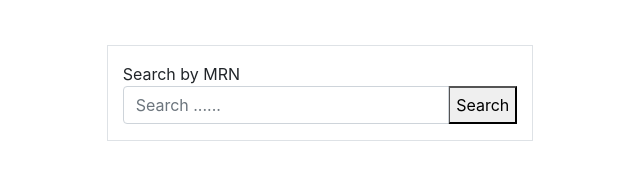
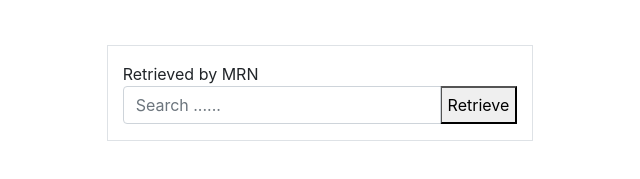
Before and after one commit to Digital-Maritime-Consultancy/MRR-demo-page, a plain HTML site: page index.html in a window 1280 px wide. Shown: the part 329-508 px from the top of the page, 320-960 px from the left. Drawn offline with nearby package versions, Linux system fonts and the light colour scheme.

Commit message:
from 'search' to 'retrieve'

```diff
--- a/index.html
+++ b/index.html
@@ -26,11 +26,11 @@
   </div>
 
   <div class="col-md-4 offset-md-4 mt-5 border border-fail pt-3">
-    <span>Search by MRN</span>
+    <span>Retrieved by MRN</span>
   <div class="input-group mb-3">
     <input type="text" id="mrnSearchBox" class="form-control" placeholder="Search ......" aria-label="Recipient's username">
     <div class="input-group-append">
-      <button id="mrnSearchButton">Search</button>
+      <button id="mrnSearchButton">Retrieve</button>
     </div>
     </div>
   </div>
```
